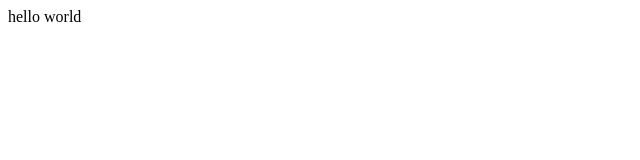
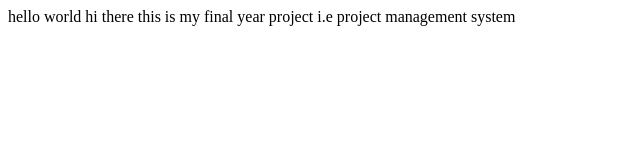
Before and after one commit to Arushibhargava/pms, a plain HTML site: page index.html in a window 1280 px wide. Shown: the whole page, without its empty margins (0-640 px from the left). Drawn offline with Linux system fonts and the light colour scheme.

Commit message:
Update index.html

```diff
--- a/index.html
+++ b/index.html
@@ -7,5 +7,6 @@
 </head>
 <body>
     hello world
+    hi there this is my final year project i.e project management system
 </body>
 </html>
```
